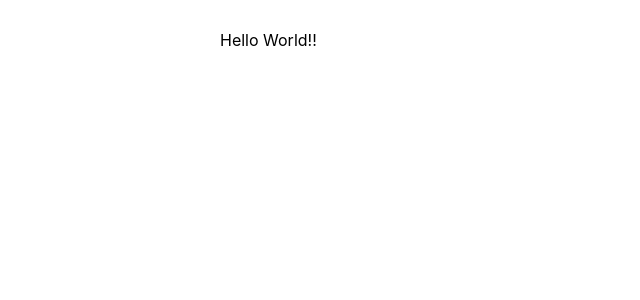
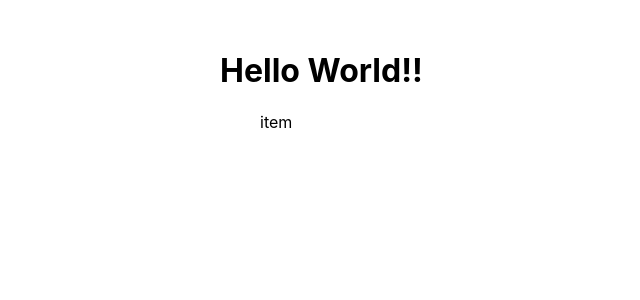
Before and after one commit to SGRashid/react-youtube, a React (Create React App) app: page / in a window 1280 px wide. Shown: the top 300 px of the page, without its empty margins (120-760 px from the left). Built offline with nearby package versions, Linux system fonts and the light colour scheme.

Commit message:
develop: Добавил новый компонент TodoItem

```diff
--- a/src/App.js
+++ b/src/App.js
@@ -1,9 +1,13 @@
 import React from 'react';
+import TodoList from './components/TodoList/TodoList';
 
 function App() {
   return (
-  <div className="wrapper">Hello World!!</div>
-    );
+    <div className="wrapper">
+      <h1>Hello World!!</h1>
+      <TodoList></TodoList>
+    </div>
+  );
 }
 
 export default App;
--- /dev/null
+++ b/src/components/TodoItem/TodoItem.js
@@ -0,0 +1,10 @@
+import React from 'react';
+import TodoList from '../TodoList/TodoList';
+
+const TodoItem = () => {
+    return (
+        <li>item</li>
+    );
+};
+
+export default TodoItem;
--- /dev/null
+++ b/src/components/TodoList/TodoList.js
@@ -0,0 +1,16 @@
+import React from 'react';
+import TodoItem from '../TodoItem/TodoItem';
+
+const styles = {
+    ul: { listStyle: 'none' }
+};
+
+const TodoList = () => {
+    return (
+        <ul style={styles.ul}>
+            <TodoItem />
+        </ul>
+    );
+};
+
+export default TodoList;
```
Also changed, not shown: src/components/Todo/TodoList.js (deleted, +0 -11 lines).
